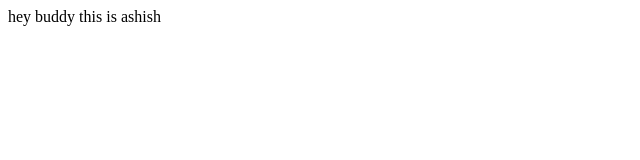
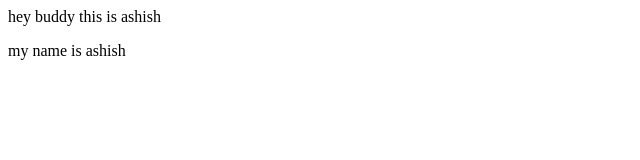
Before and after one commit to AshishChapale/LocalRepos, a plain HTML site: page index.html in a window 1280 px wide. Shown: the whole page, without its empty margins (0-640 px from the left). Drawn offline with Linux system fonts and the light colour scheme.

Commit message:
Update index.html and add LocalRepo structure

```diff
--- a/index.html
+++ b/index.html
@@ -1 +1,2 @@
 <p>hey buddy this is ashish</p>
+<p>my name is ashish</p>
```
Also changed, not shown: LocalRepo/idx2.html (added).
